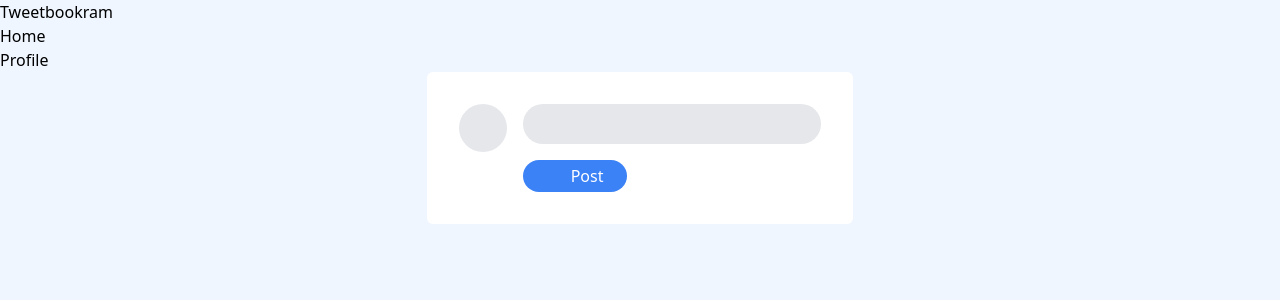
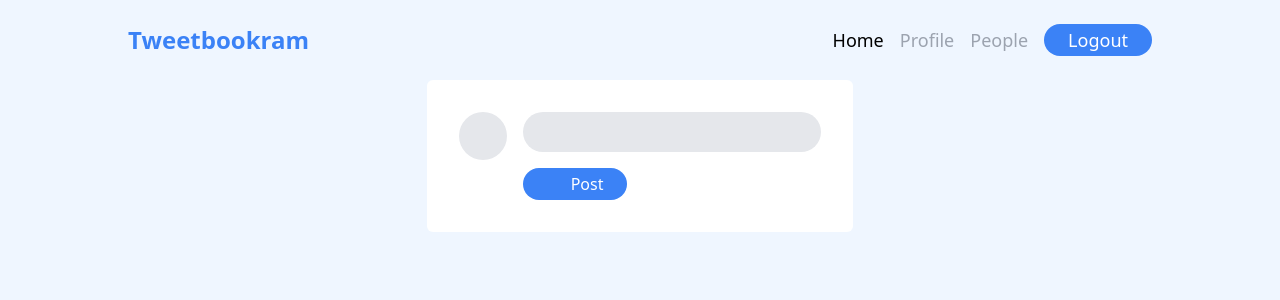
Before and after one commit to aldoBangun/super-huge-social-app, a Vue app: page / in a window 1280 px wide. Shown: the top 300 px of the page. Built offline with nearby package versions, Linux system fonts and the light colour scheme; some icons are missing.

Commit message:
Update TheHeader.vue

```diff
--- a/src/components/layout/TheHeader.vue
+++ b/src/components/layout/TheHeader.vue
@@ -1,26 +1,65 @@
 <template>
    <header>
-      <nav>
-         <div class="nav-brand">
-            <router-link to="/">Tweetbookram</router-link>
+      <nav class="vw-80 mx-auto h-20 flex-center justify-between">
+         <div>
+            <router-link to="/" class="text-blue-500 text-2xl font-bold"
+               >Tweetbookram</router-link
+            >
          </div>
-         <ul class="nav-menu">
-            <li class="nav-item">
-               <router-link to="/">Home</router-link>
-            </li>
-            <li class="nav-item">
-               <router-link to="/profile">Profile</router-link>
-            </li>
-         </ul>
+         <div class="text-lg">
+            <ul class="nav-page flex-center gap-4 text-gray-400" v-if="isAuthenticatedUser">
+               <li>
+                  <router-link to="/">Home</router-link>
+               </li>
+               <li>
+                  <router-link to="/profile">Profile</router-link>
+               </li>
+               <li>
+                  <router-link to="/people">People</router-link>
+               </li>
+               <li>
+                  <base-button>Logout</base-button>
+               </li>
+            </ul>
+            <ul class="nav-user flex-center gap-4" v-else>
+               <li>
+                  <router-link
+                     class="text-blue-500 hover:text-blue-700"
+                     to="/login"
+                     >Sign In</router-link
+                  >
+               </li>
+               <li>
+                  <router-link
+                     class="flex-center text-white bg-blue-500 hover:bg-blue-700 h-8 px-4 rounded-full"
+                     to="/register"
+                     >Sign Up</router-link
+                  >
+               </li>
+            </ul>
+         </div>
       </nav>
    </header>
 </template>
 
 <script>
-
-
+export default {
+   data() {
+      return {
+         isAuthenticatedUser: true
+      }
+   }
+};
 </script>
 
 <style scoped>
 
+
+.flex-center {
+   @apply flex items-center;
+}
+
+.nav-page .link-active {
+   @apply text-black;
+}
 </style>
```
